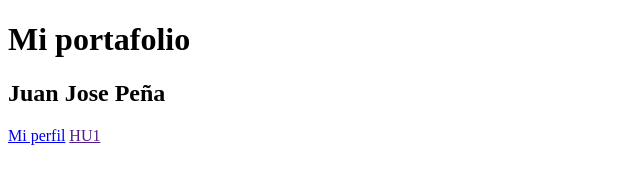
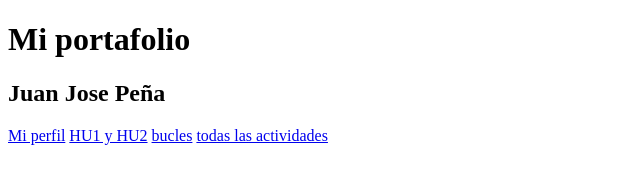
Before and after one commit to juanjo-77/Portafolio, a plain HTML site: page index.html in a window 1280 px wide. Shown: the whole page, without its empty margins (0-640 px from the left). Drawn offline with Linux system fonts and the light colour scheme.

Commit message:
Add files via upload

```diff
--- a/index.html
+++ b/index.html
@@ -10,6 +10,9 @@
     <h2>Juan Jose Peña</h2>
 
     <a href="https://github.com/juanjo-77" target="_blank">Mi perfil</a>
-    <a href="">HU1</a>
+    <a href="https://github.com/juanjo-77/histria_de_usuario_2">HU1 y HU2</a>
+
+    <a href="https://github.com/juanjo-77/actividad_bucle">bucles</a>
+    <a href="https://github.com/juanjo-77/rep_prueba">todas las actividades</a>
 </body>
 </html>
```
